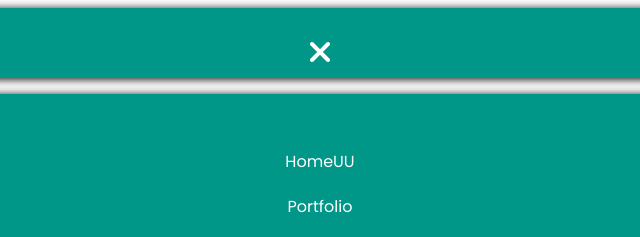
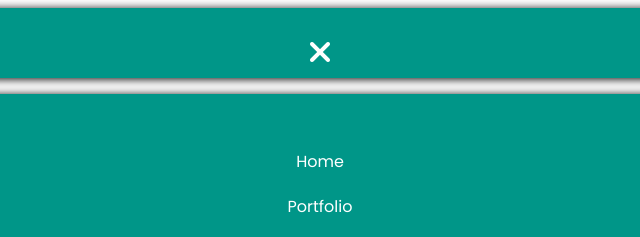
Before and after one commit to Eden-Brawn/brawn_18406011_AS2, a plain HTML site: page index.html in a window 1280 px wide. Both pictures are taken after a click on the element 640 px from the left and 43 px from the top of the page. Shown: the top 237 px of the page, 320-960 px from the left. Drawn offline with Linux system fonts and the light colour scheme; a web font is replaced by a local one.

Commit message:
commit20

```diff
--- a/index.html
+++ b/index.html
@@ -23,7 +23,7 @@
        <span id="popout" class="popout">
             <header class="header" > <!--Header (https://developer.mozilla.org/en-US/docs/Web/HTML/Element/header)-->
                 <ul class="navgrid">
-                    <li class="navhov"><a href="http://127.0.0.1:5500/index.html">HomeUU</a></li><!--List help (https://developer.mozilla.org/en-US/docs/Web/HTML/Element/li)-->
+                    <li class="navhov"><a href="http://127.0.0.1:5500/index.html">Home</a></li><!--List help (https://developer.mozilla.org/en-US/docs/Web/HTML/Element/li)-->
                     <li class="navhov"><a href="http://127.0.0.1:5500/portfolio.html">Portfolio</a></li>
                     <li class="navhov"><a href="http://127.0.0.1:5500/cv.html">CV</a></li>
                     <li class="navhov"><a href="http://127.0.0.1:5500/contact.html">Contacts</a></li>
```
